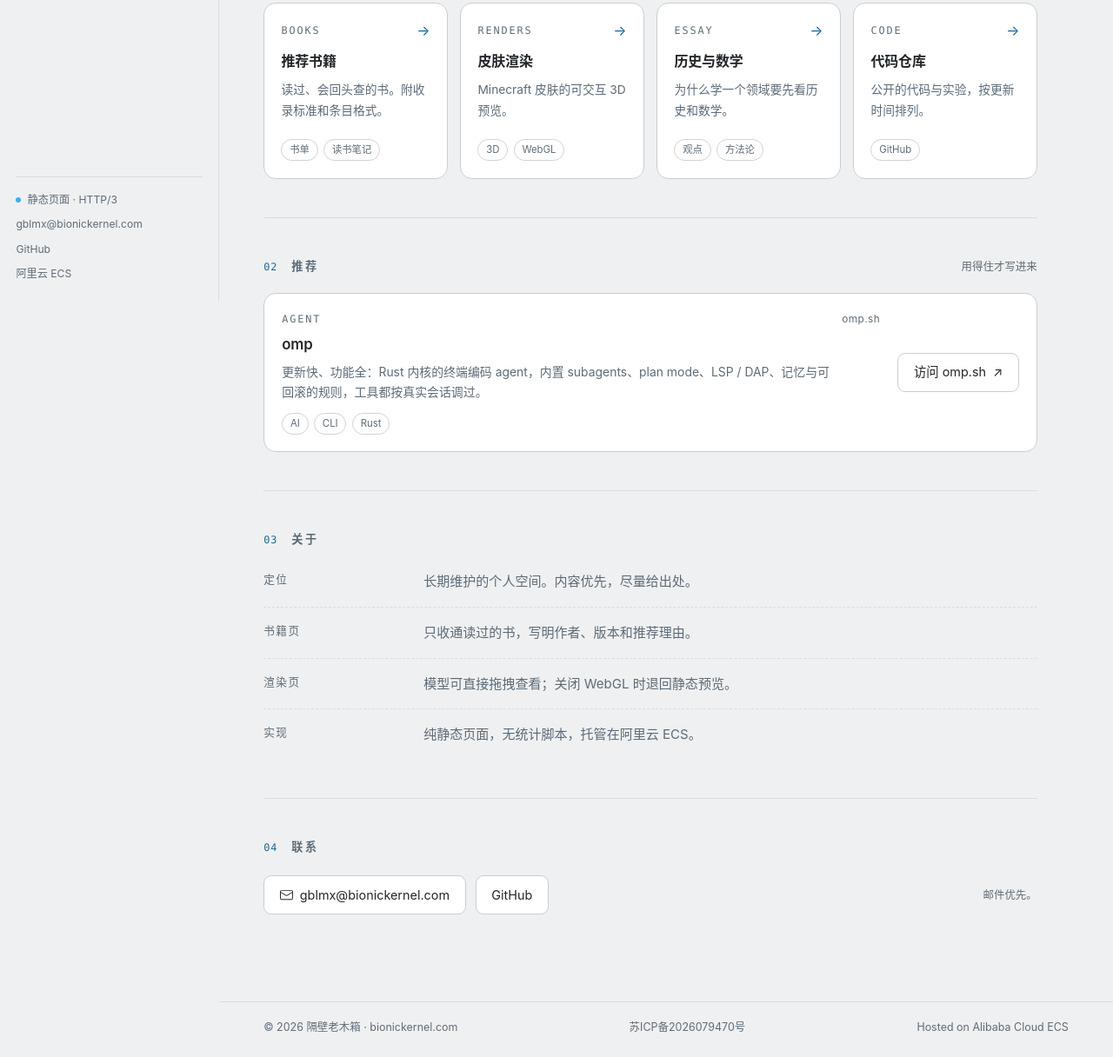
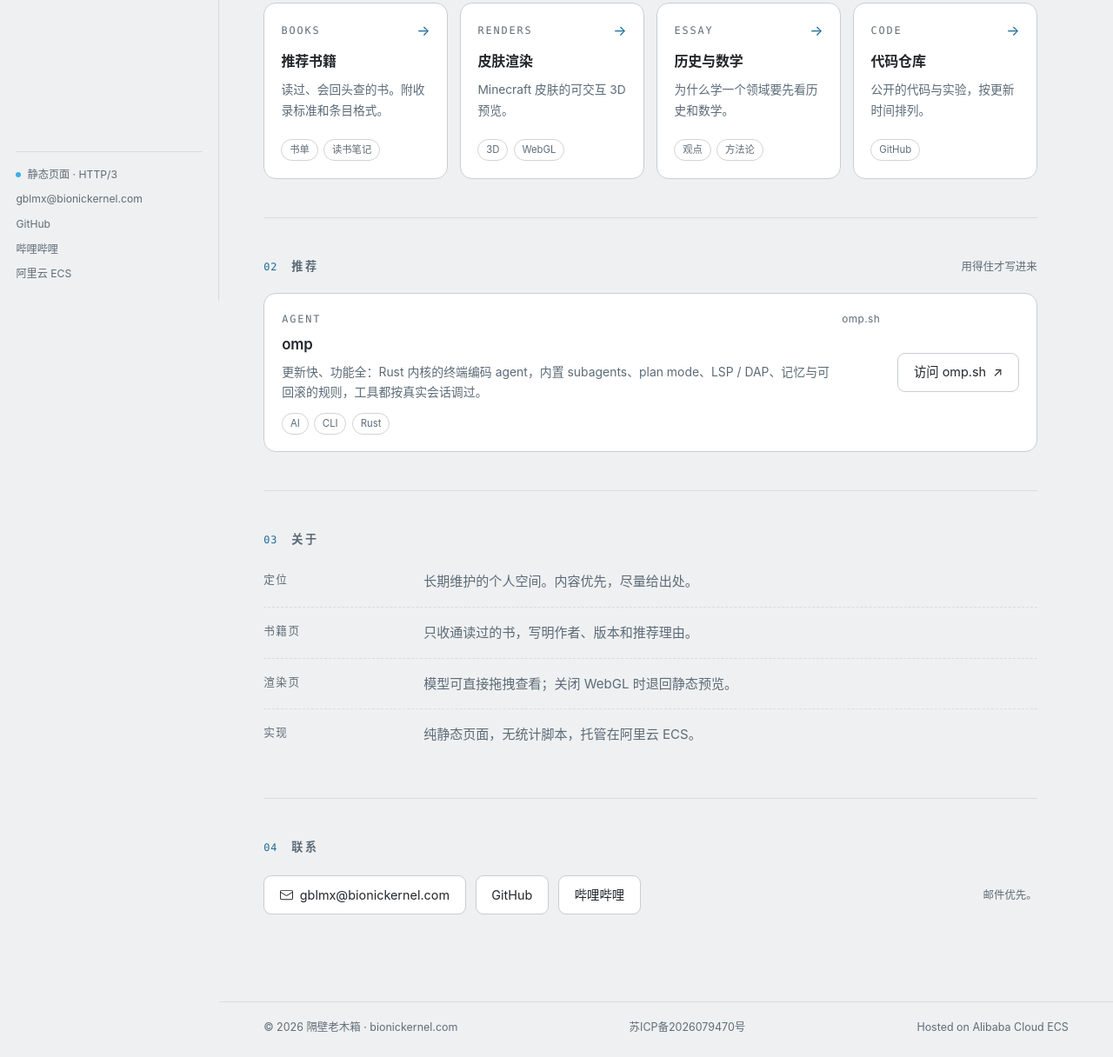
Before and after one commit to GBLMX/bionickernel-site, an Astro site: page / in a window 1280 px wide. Shown: the part 454-1670 px from the top of the page at 87% size. Built offline with nearby package versions, Linux system fonts and the light colour scheme; Astro itself is replaced by a stand-in of ours; animation ran at ten frames a second.

Commit message:
Add Bilibili profile link

```diff
--- a/src/components/Sidebar.astro
+++ b/src/components/Sidebar.astro
@@ -54,6 +54,7 @@ const nav = [
     <span class="sb-status">静态页面 · HTTP/3</span>
     <a href="mailto:gblmx@bionickernel.com">gblmx@bionickernel.com</a>
     <a href="https://github.com/GBLMX" target="_blank" rel="noopener">GitHub</a>
+    <a href="https://space.bilibili.com/500595092" target="_blank" rel="noopener">哔哩哔哩</a>
     <span>阿里云 ECS</span>
   </div>
 </aside>
--- a/src/pages/index.astro
+++ b/src/pages/index.astro
@@ -298,6 +298,7 @@ import BaseLayout from "../layouts/BaseLayout.astro";
               gblmx@bionickernel.com
             </a>
             <a class="btn" href="https://github.com/GBLMX" target="_blank" rel="noopener">GitHub</a>
+            <a class="btn" href="https://space.bilibili.com/500595092" target="_blank" rel="noopener">哔哩哔哩</a>
             <span class="note">邮件优先。</span>
           </div>
         </section>
```
